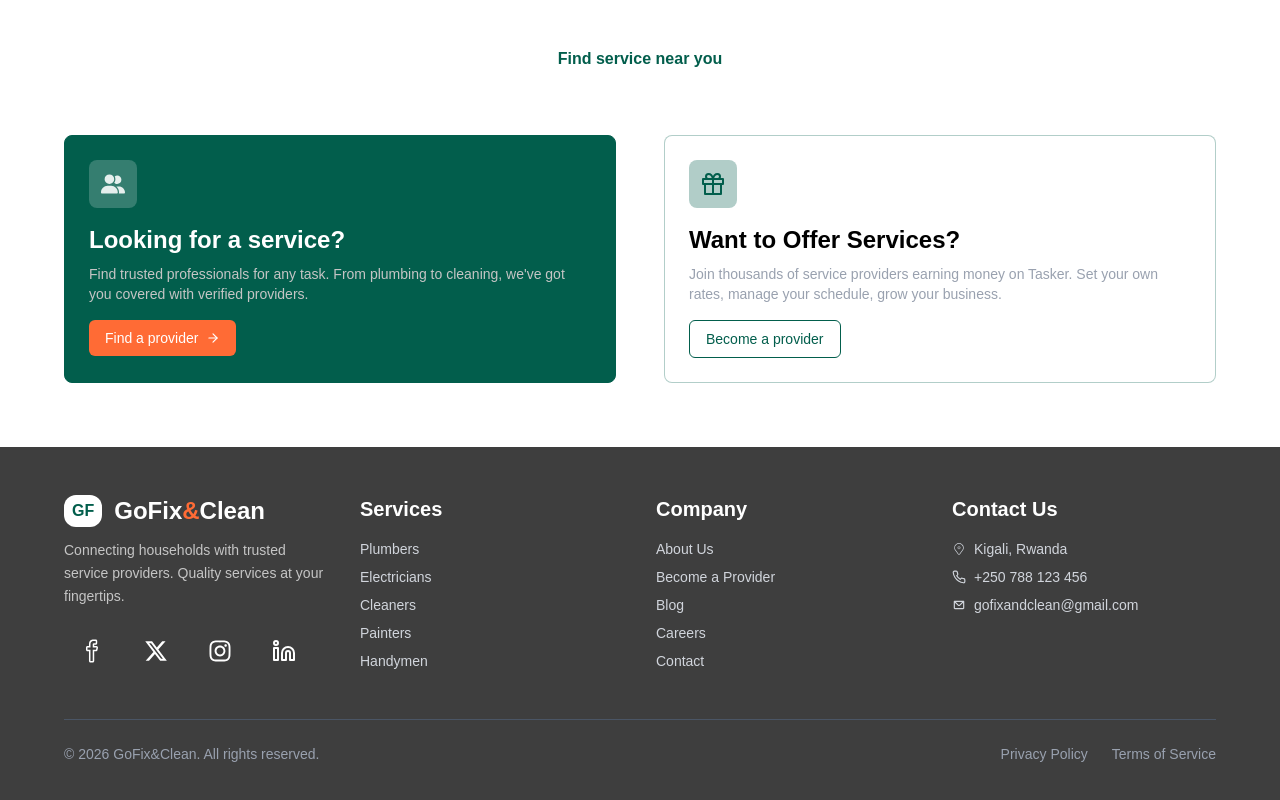
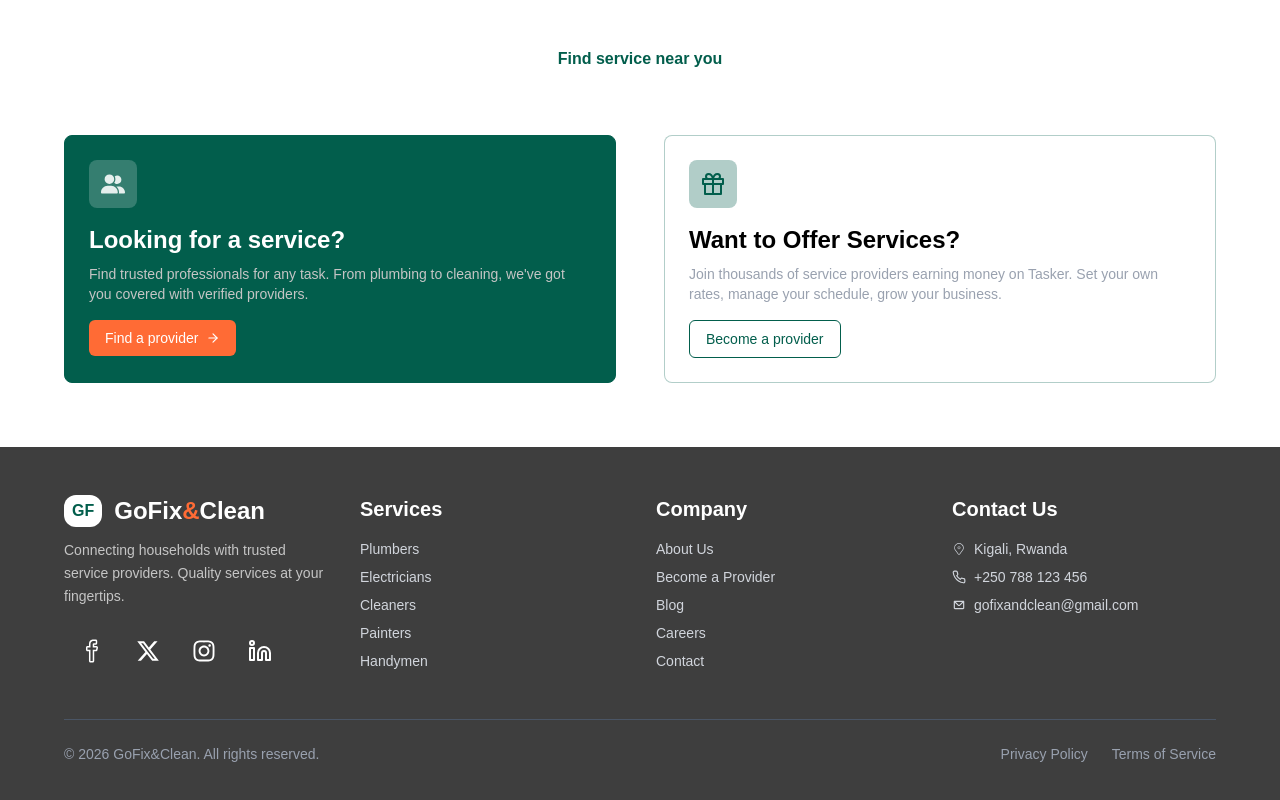
Before and after one commit to yvesjulio/gofixclean-deployingTest, a React (Vite) app: page / in a window 1280 px wide. Shown: the part 4975-5775 px from the top of the page. Built offline with nearby package versions, Linux system fonts and the light colour scheme.

Commit message:
changed social media icons

```diff
--- a/src/components/Footer.tsx
+++ b/src/components/Footer.tsx
@@ -89,7 +89,7 @@ function Footer() {
               Connecting households with trusted service providers. Quality services at your fingertips.
             </p>
 
-            <div className="flex gap-2">
+            <div className="flex">
               <div className="p-4 text-2xl rounded-xl cursor-pointer hover:bg-[#696969] transition-colors">
                 <SlSocialFacebook />
               </div>
```
